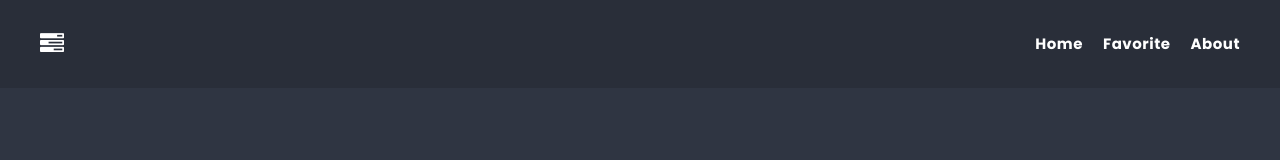
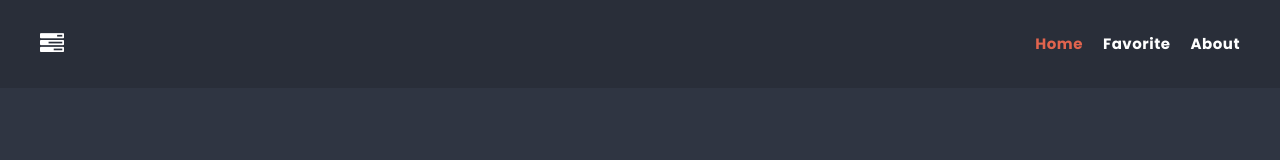
Before and after one commit to KacperKosicki/project-react, a React (Create React App) app: page / in a window 1280 px wide. Shown: the top 160 px of the page. Built offline with nearby package versions, Linux system fonts and the light colour scheme.

Commit message:
Active navigation link

```diff
--- a/src/components/NavBar/NavBar.js
+++ b/src/components/NavBar/NavBar.js
@@ -1,6 +1,7 @@
 import React from 'react';
 import styles from './NavBar.module.scss';
 import Container from '../Container/Container';
+import { NavLink } from 'react-router-dom';
 
 const NavBar = () => {
     return (
@@ -8,18 +9,12 @@ const NavBar = () => {
         <Container>
           <div className={styles.navContent}>
             <a href="/" className={styles.logo}>
-              <span className="fa fa-tasks" style={{ fontSize: '24px' }} />
+              <span className="fa fa-tasks"/>
             </a>
             <ul className={styles.navLinks}>
-              <li>
-                <a href="/">Home</a>
-              </li>
-              <li>
-                <a href="/favorite">Favorite</a>
-              </li>
-              <li>
-                <a href="/about">About</a>
-              </li>
+              <li><NavLink className={({ isActive }) => isActive ? styles.linkActive : undefined} to="/">Home</NavLink></li>
+              <li><NavLink className={({ isActive }) => isActive ? styles.linkActive : undefined} to="/favorite">Favorite</NavLink></li>
+              <li><NavLink className={({ isActive }) => isActive ? styles.linkActive : undefined} to="/about">About</NavLink></li>
             </ul>
           </div>
         </Container>
--- a/src/components/NavBar/NavBar.module.scss
+++ b/src/components/NavBar/NavBar.module.scss
@@ -26,6 +26,10 @@
 
 .navLinks li {
     margin-left: 20px;
+
+    .linkActive {
+        color: $color-warning;
+    }
 }
 
 .navLinks a {
```
